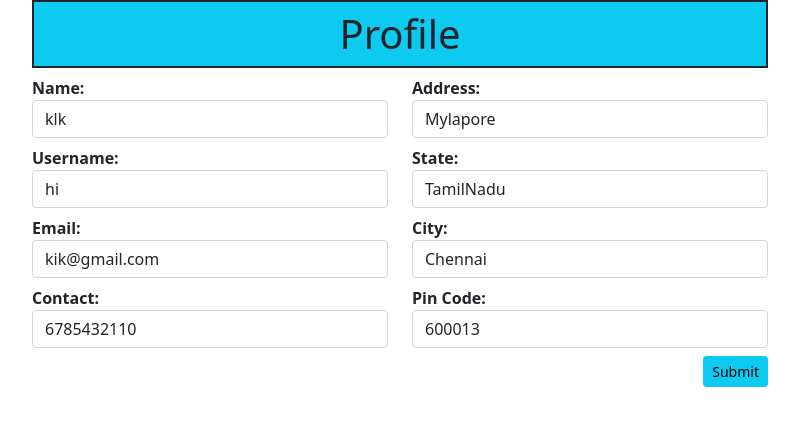
After one commit to mahjabeen-a/CoviSafe, a Flask app: page /profile/4 in a window 1280 px wide. The commit adds this page. Shown: the top 426 px of the page, without its empty margins (240-1039 px from the left). Run offline with Flask 2, Linux system fonts and the light colour scheme; data comes from the database, SQL or seed files in the repository; both versions use the stored data as it was after the commit; some libraries are stand-ins or nearby versions.

Commit message:
user profile added

```diff
--- a/shop/customers/forms.py
+++ b/shop/customers/forms.py
@@ -18,7 +18,7 @@ class CustomerRegistrationForm(FlaskForm):
 
     profile = FileField('Profile', validators=[FileAllowed(['jpg', 'png', 'jpeg', 'gif'], 'Only image allowed!')])
 
-    submit = SubmitField('Register')
+    submit = SubmitField('Submit')
 
     def validate_username(self, username):
         if Register.query.filter_by(username=username.data).first():
--- a/shop/customers/routes.py
+++ b/shop/customers/routes.py
@@ -73,6 +73,33 @@ def customerLogin():
 def customer_logout():
     logout_user()
     return redirect(url_for('home'))
+
+@app.route('/profile/<int:id>', methods=['GET','POST'])
+def profile(id):
+    customer = Register.query.get_or_404(id)
+    form = CustomerRegistrationForm()
+    if request.method == "POST":
+        customer.name = form.name.data
+        customer.username = form.username.data
+        customer.email = form.email.data
+        customer.state = form.state.data
+        customer.city = form.city.data
+        customer.contact = form.contact.data
+        customer.address  = form.address.data
+        customer.pincode = form.pincode.data
+        db.session.commit()
+        return redirect(url_for('home'))
+
+    form.name.data = customer.name
+    form.username.data = customer.username
+    form.email.data = customer.email
+    form.state.data =  customer.state
+    form.city.data = customer.city
+    form.contact.data = customer.contact
+    form.address.data = customer.address
+    form.pincode.data = customer.pincode
+
+    return render_template('customer/profile.html', form=form)
 
 #remove unwanted attributes from the session
 def updateshoppingcart():
--- /dev/null
+++ b/shop/templates/customer/profile.html
@@ -0,0 +1,36 @@
+{% extends "layout.html" %}
+{% block content %}
+{% from "_formhelpers.html" import render_field %}
+
+<div class="container">
+    <div class="row">
+        <div class="col-md-2"></div>
+        <div class="col-md-8">
+            <h1 class="bg-info text-center p-2 border border-dark border-2">Profile</h1>
+        </div>
+        <div class="col-md-2"></div>
+    </div>
+    <form action="" method="POST" enctype="multipart/form-data">
+        {{ form.csrf_token }}
+        <div class="row">
+            <div class="col-md-2"></div>
+            <div class="col-md-4">
+                {{ render_field(form.name, class="form-control")}}
+                {{ render_field(form.username, class="form-control")}}
+                {{ render_field(form.email, class="form-control")}}
+                {{ render_field(form.contact, class="form-control")}}
+
+            </div>
+            <div class="col-md-4">
+                {{ render_field(form.address, class="form-control")}}
+                {{ render_field(form.state, class="form-control")}}
+                {{ render_field(form.city, class="form-control")}}
+                {{ render_field(form.pincode, class="form-control")}}
+                {{ form.submit(class="btn btn-sm btn-info float-end") }}
+            </div>
+            <div class="col-md-2"></div>
+        </div>
+    </form>
+</div>
+
+{% endblock content %}
--- a/shop/templates/navbar.html
+++ b/shop/templates/navbar.html
@@ -38,7 +38,7 @@
             </li>
             {% if current_user.is_authenticated %}
             <li class="nav-item">
-              <a href="#" class="nav-link">{{current_user.name}}</a>
+              <a href="{{url_for('profile', id=current_user.id)}}" class="nav-link">{{current_user.name}}</a>
             </li>
             <li class="nav-item">
               <a href="{{url_for('customer_logout')}}" class="nav-link">Logout</a>
```
Also changed, not shown: shop/covisafe.db.
